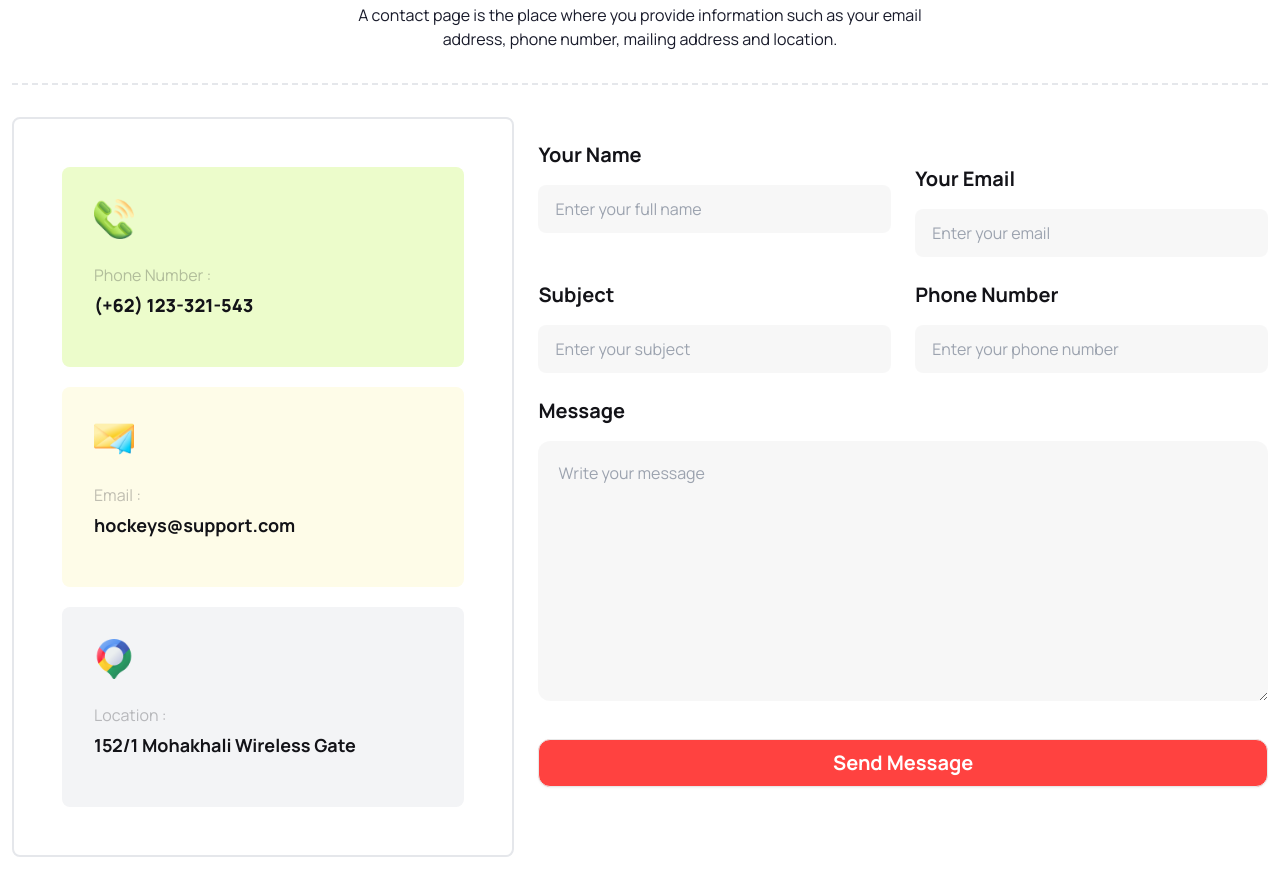
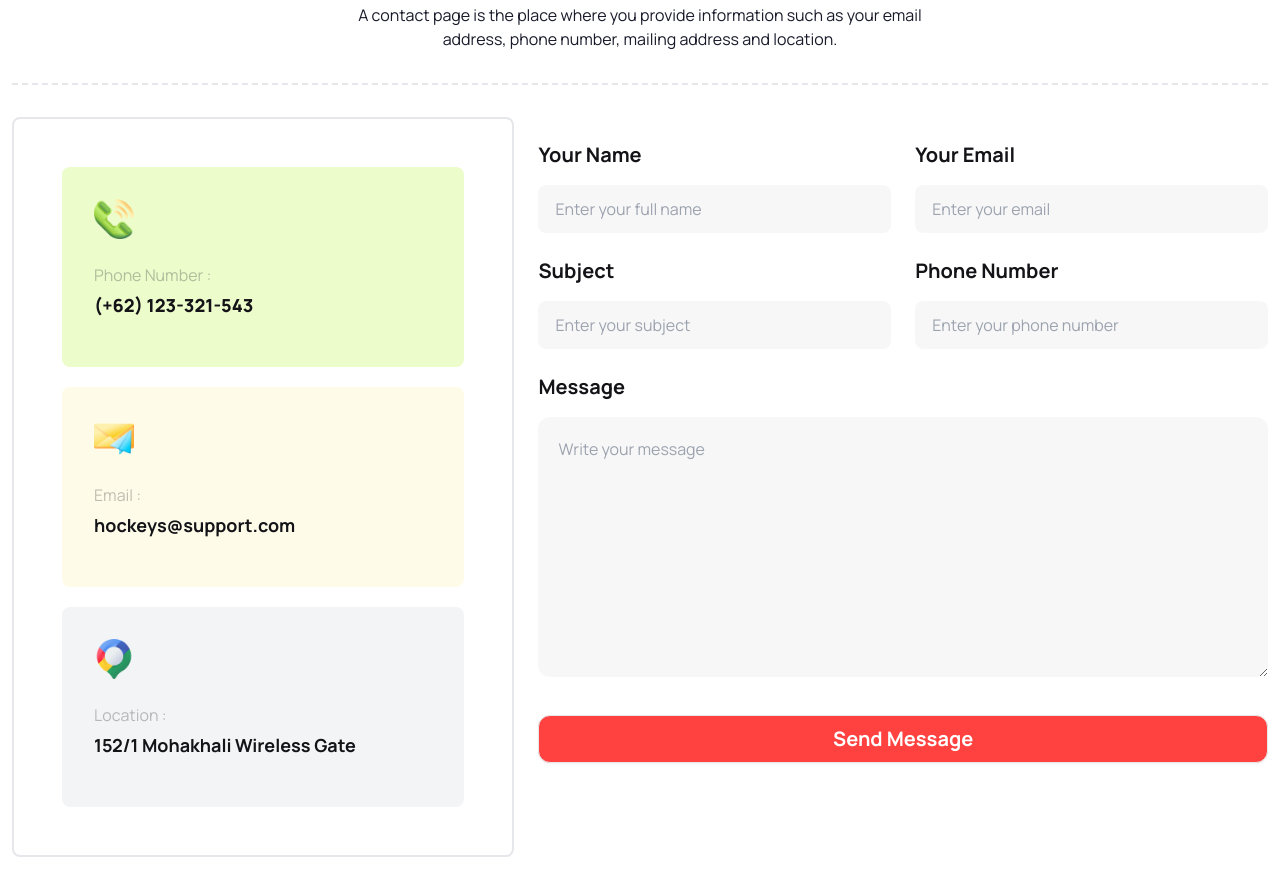
Before and after one commit to Amit-Biswas-WD/hochey-a3-project, a plain HTML site: page index.html in a window 1280 px wide. Shown: the part 4677-5572 px from the top of the page. Drawn offline with nearby package versions, Linux system fonts and the light colour scheme.

Commit message:
this is get touch

```diff
--- a/index.html
+++ b/index.html
@@ -414,7 +414,7 @@
               <input type="text" placeholder="Enter your full name" class="input rounded-lg bg-[#0D0D1208]" />
             </label>
             <label class="form-control w-full ">
-                <span class="text-[#131318] text-xl font-bold pt-6 pb-4">Your Email</span>
+                <span class="text-[#131318] text-xl font-bold pb-4">Your Email</span>
               <input type="text" placeholder="Enter your email" class="input rounded-lg bg-[#0D0D1208]" />
             </label>
           </div>
```
